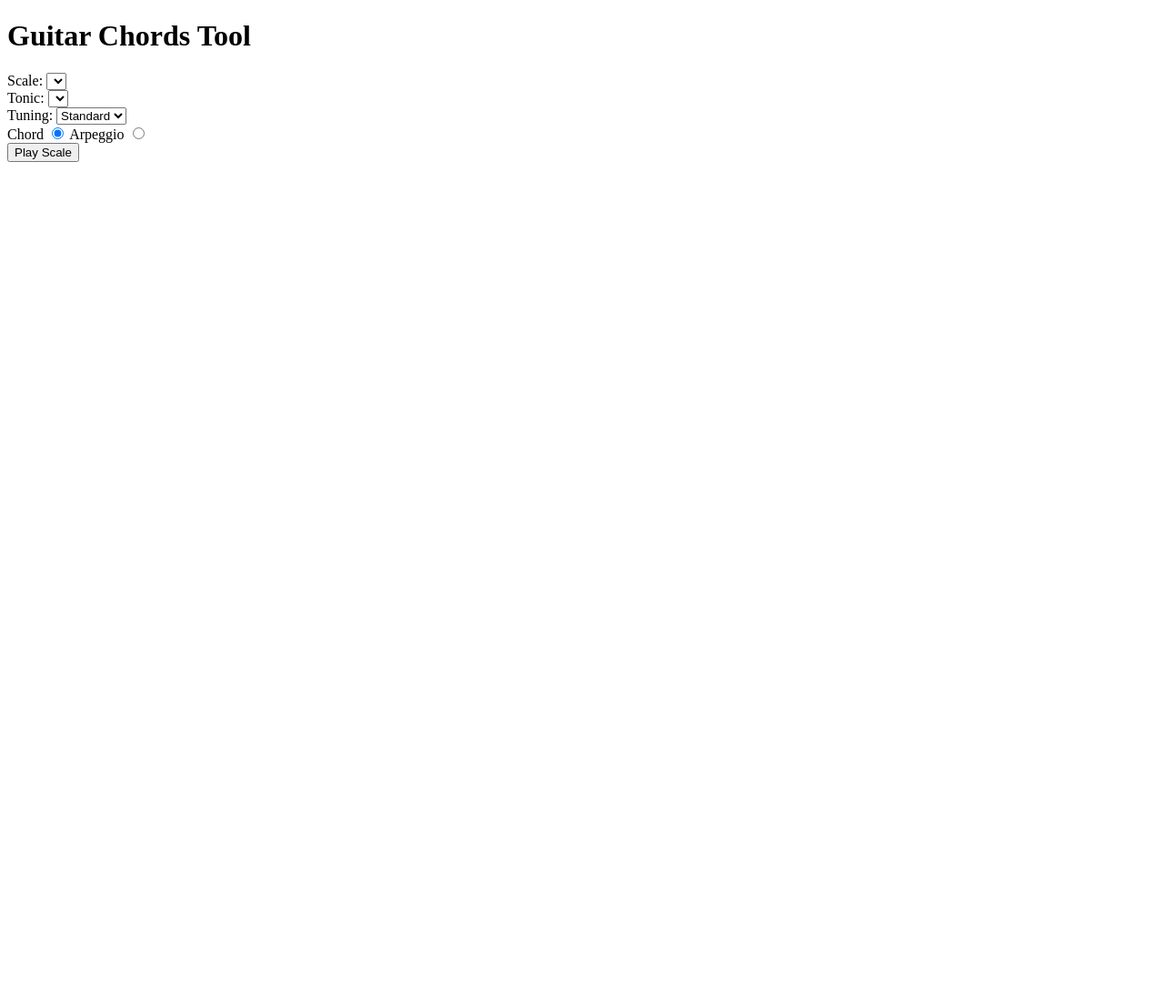
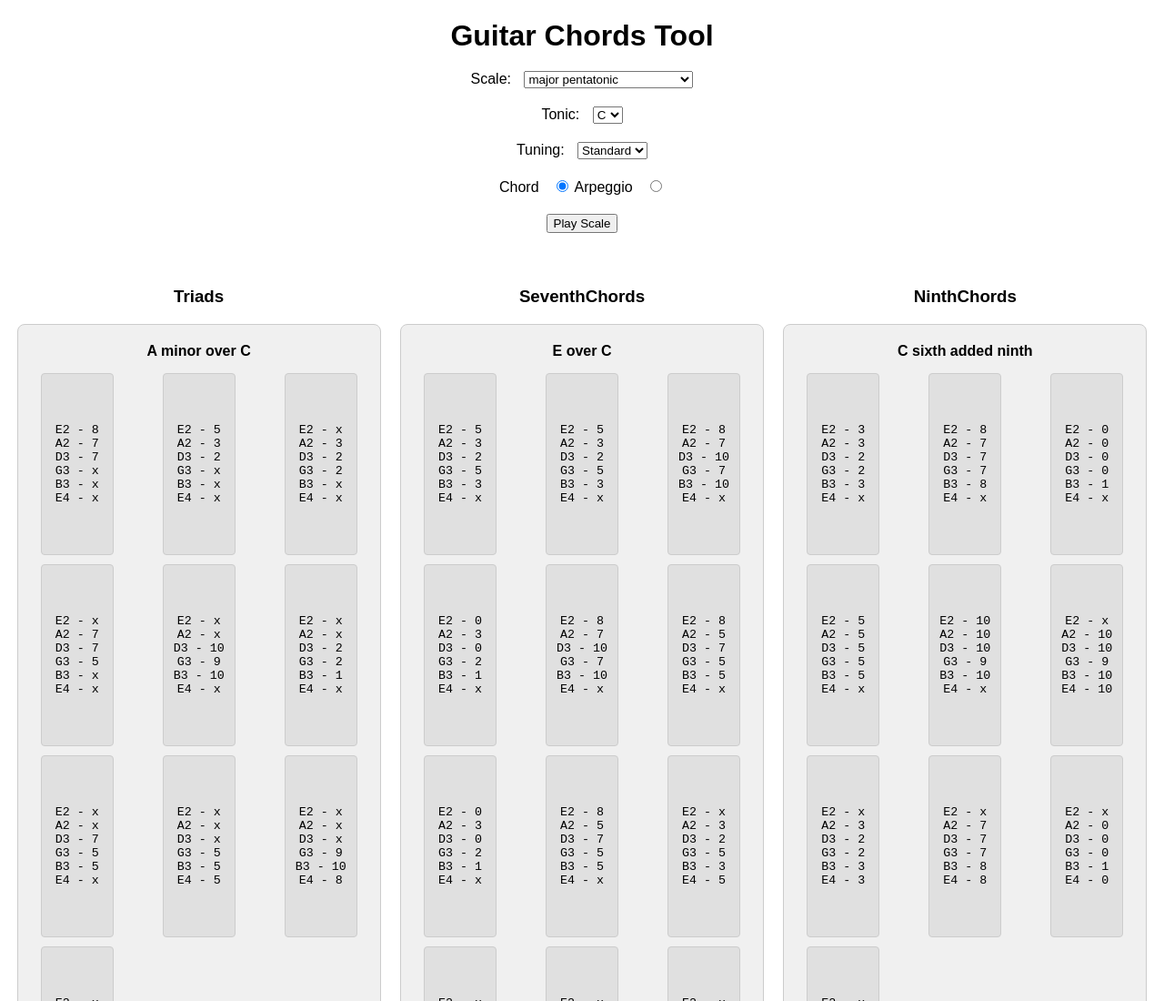
Before and after one commit to BugsAplenty/chordhack, a plain HTML site: page index.html in a window 1280 px wide. Shown: the top 1100 px of the page at 91% size. Before the commit the page ends 800 px from the top, so only its background shows below. Drawn offline with Linux system fonts and the light colour scheme; the site is published under a folder, as on GitHub Pages, so addresses that start at the root find nothing.

Commit message:
Update index.html

```diff
--- a/index.html
+++ b/index.html
@@ -4,8 +4,9 @@
     <meta charset="UTF-8">
     <meta name="viewport" content="width=device-width, initial-scale=1.0">
     <title>Guitar Chords Tool</title>
-  <script type="module" crossorigin src="/assets/index-U2MwQCRn.js"></script>
-  <link rel="stylesheet" crossorigin href="/assets/index-BeR2V4ep.css">
+      <script type="module" crossorigin src="assets/index-U2MwQCRn.js"></script>
+      <link rel="stylesheet" crossorigin href="assets/index-BeR2V4ep.css">
+
 </head>
 <body>
     <h1>Guitar Chords Tool</h1>
```
